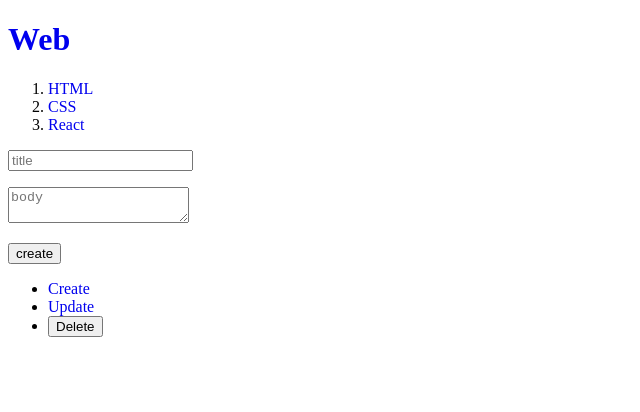
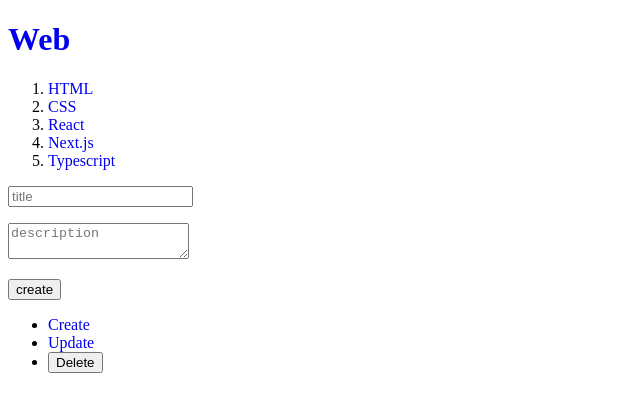
Before and after one commit to kelly6226/nextStudy, a Next.js app: page /create in a window 1280 px wide. Shown: the top 412 px of the page, without its empty margins (0-640 px from the left). Built offline with nearby package versions, Linux system fonts and the light colour scheme; data requests are answered from the project's data file.

Commit message:
feat(low); 새로운 글 생성 후 router 이동

```diff
--- a/db.json
+++ b/db.json
@@ -12,8 +12,18 @@
     },
     {
       "title": "React",
-      "body": "React is .........",
+      "description": "React is .........",
       "id": 3
+    },
+    {
+      "title": "Next.js",
+      "description": "Next.js is .........",
+      "id": 4
+    },
+    {
+      "title": "Typescript",
+      "description": "Typescript is .........",
+      "id": 5
     }
   ],
   "posts": [
--- a/src/app/create/page.tsx
+++ b/src/app/create/page.tsx
@@ -1,17 +1,23 @@
 "use client";
 
+import { useRouter } from "next/navigation";
+
 export default function Create() {
+  const router = useRouter();
+
   const onSubmit = (e: React.FormEvent<HTMLFormElement>) => {
     e.preventDefault();
 
     const form = e.target as HTMLFormElement;
     const title = (form.elements.namedItem("title") as HTMLInputElement).value;
-    const body = (form.elements.namedItem("body") as HTMLTextAreaElement).value;
+    const description = (
+      form.elements.namedItem("description") as HTMLTextAreaElement
+    ).value;
 
     const options = {
       method: "POST",
       headers: { "Content-Type": "application/json" },
-      body: JSON.stringify({ title, body }),
+      body: JSON.stringify({ title, description }),
     };
 
     fetch("http://localhost:9999/topics", options)
@@ -19,7 +25,9 @@ export default function Create() {
         return response.json();
       })
       .then((result) => {
-        return console.log(result);
+        console.log(result);
+        const createdTopicId = result.id;
+        router.push(`/read/${createdTopicId}`);
       });
   };
 
@@ -29,7 +37,7 @@ export default function Create() {
         <input type="text" name="title" placeholder="title" />
       </p>
       <p>
-        <textarea name="body" placeholder="body" />
+        <textarea name="description" placeholder="description" />
       </p>
       <p>
         <input type="submit" value="create" />
```
